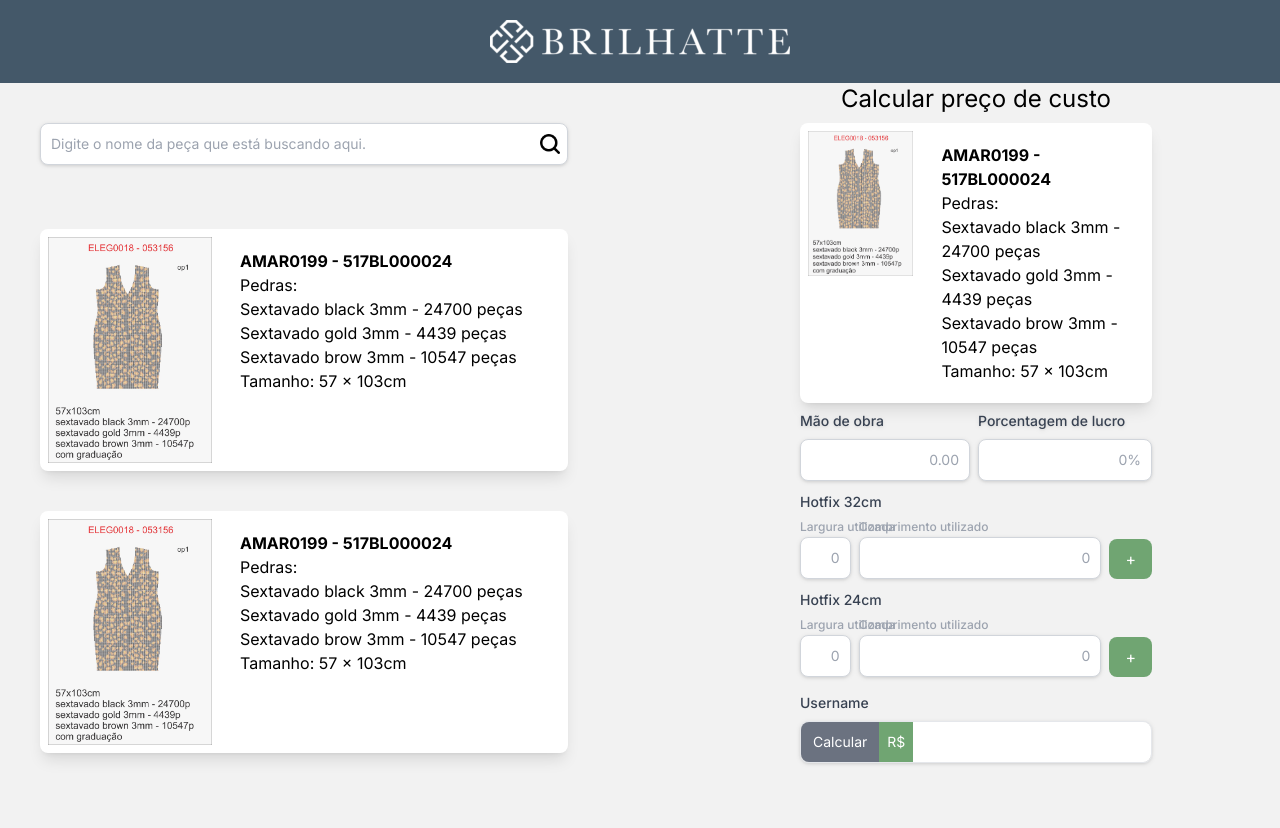
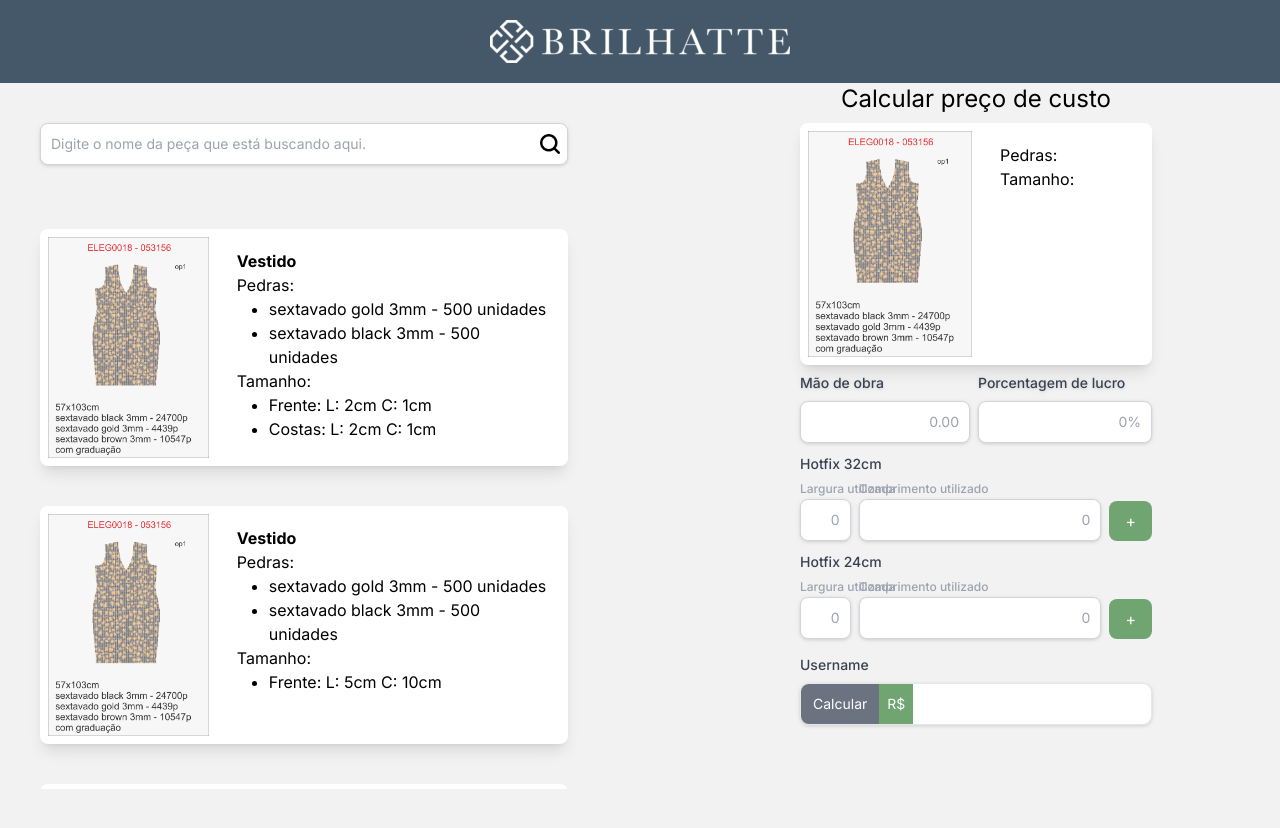
Before and after one commit to hub-2222/brilhatte-front, a Next.js app: page / in a window 1280 px wide. Shown: the top 828 px of the page. Built offline with nearby package versions, Linux system fonts and the light colour scheme.

Commit message:
Ajustes front

```diff
--- a/app/components/card/Card.jsx
+++ b/app/components/card/Card.jsx
@@ -2,24 +2,20 @@
 import Image from "next/image";
 import styles from "./card.module.css"
 import { useState } from "react";
+import { Flow_Rounded } from "next/font/google";
 
 export default function Card (props) {
 
     const [unclickable, setUnclickable] = useState(!!props.unclickable);
 
-    const active = {backgroundColor: 'rgba(68, 88, 105, 0.2)', boxShadow: 'rgba(0, 0, 0, 0.5) 0px 0px 10px 0px inset'}
-    const inactive = {}
+    function selected(id) {
+        document.querySelectorAll('.card').forEach((item) => item.classList.remove('active'));
 
-    const [selected, setSelected] = useState(0);
-
-    const handleClick = (divNum) => () => {
-        if (!unclickable) {
-            setSelected(divNum);
-        }
-    };
+        document.getElementById("card-" + id).classList.add('active');
+    }
 
     return (
-        <div style={selected == 1 ? active : inactive} onClick={handleClick(1)} className={`${styles.container}`}>
+        <div id={`card-${props.roupa?.id}`} onClick={() => selected(props.roupa?.id)} className={`card ${styles.container}`}>
             <div className="flex flex-col">
                 <Image
                     src="/img/ARTE_-_ELEG0018.jpg"
@@ -32,13 +28,25 @@ export default function Card (props) {
             </div>
 
             <div className="p-5">
-                <h1><b>AMAR0199 - 517BL000024</b></h1>
-                <ul> Pedras:
-                    <li>Sextavado black 3mm - 24700 peças</li>
-                    <li>Sextavado gold 3mm - 4439 peças</li>
-                    <li>Sextavado brow 3mm - 10547 peças</li>
+                <h1><b>{props.roupa?.nome}</b></h1>
+                <p>Pedras:</p>
+                <ul className="list-disc pl-8">
+                    {
+                        props.roupa?.pedras_vinculadas.map(pedra => (
+                            <li>{pedra.nome} - {pedra.quantidade} unidades</li>
+                        ))
+                    }
                 </ul>
-                <span>Tamanho: 57 x 103cm</span>
+                <p>Tamanho:</p>
+                <ul className="list-disc pl-8">
+                    {
+                        props.roupa?.comprimentoFrente>0? <li>Frente: L: {props.roupa?.larguraFrente}cm C: {props.roupa?.comprimentoFrente}cm </li> : ''
+                    }
+
+                    {
+                        props.roupa?.comprimentoCostas>0? <li>Costas: L: {props.roupa?.larguraCostas}cm C: {props.roupa?.comprimentoCostas}cm </li> : ''
+                    }
+                </ul>
             </div>
         </div>
     )
--- a/app/globals.css
+++ b/app/globals.css
@@ -29,3 +29,8 @@ body {
 .fds {
   height: calc(100vh - 200px);
 }
+
+.active {
+  background-color: rgba(68, 88, 105, 0.2);
+  box-shadow: rgba(0, 0, 0, 0.5) 0px 0px 10px 0px inset;
+}
--- a/app/page.tsx
+++ b/app/page.tsx
@@ -9,40 +9,101 @@ import Input from "@/app/components/input/Input";
 import Search from "@/app/components/input/InputSearch";
 
 export default function Home() {
+    const json2 = [
+        {
+            "id": 1,
+            "nome": "Vestido",
+            "comprimentoFrente": 1.0,
+            "comprimentoCostas": 1.0,
+            "larguraFrente": 2.0,
+            "larguraCostas": 2.0,
+            "pedras_vinculadas": [
+                {
+                    "id": 1,
+                    "nome": "sextavado gold 3mm",
+                    "tamanho": "3mm",
+                    "valor_unitario": 0.5,
+                    "quantidade": 500,
+                    "idRegra": 1
+                },
+                {
+                    "id": 2,
+                    "nome": "sextavado black 3mm",
+                    "tamanho": "3mm",
+                    "valor_unitario": 0.5,
+                    "quantidade": 500,
+                    "idRegra": 2
+                }
+            ]
+        },
+        {
+            "id": 2,
+            "nome": "Vestido",
+            "comprimentoFrente": 10.0,
+            "comprimentoCostas": 0.0,
+            "larguraFrente": 5.0,
+            "larguraCostas": 0.0,
+            "pedras_vinculadas": [
+                {
+                    "id": 1,
+                    "nome": "sextavado gold 3mm",
+                    "tamanho": "3mm",
+                    "valor_unitario": 0.5,
+                    "quantidade": 500,
+                    "idRegra": 1
+                },
+                {
+                    "id": 2,
+                    "nome": "sextavado black 3mm",
+                    "tamanho": "3mm",
+                    "valor_unitario": 0.5,
+                    "quantidade": 500,
+                    "idRegra": 2
+                }
+            ]
+        },
+        {
+            "id": 3,
+            "nome": "Vestido",
+            "comprimentoFrente": 0.0,
+            "comprimentoCostas": 6.6,
+            "larguraFrente": 0.0,
+            "larguraCostas": 6.5,
+            "pedras_vinculadas": [
+                {
+                    "id": 1,
+                    "nome": "sextavado gold 3mm",
+                    "tamanho": "3mm",
+                    "valor_unitario": 0.5,
+                    "quantidade": 500,
+                    "idRegra": 1
+                },
+                {
+                    "id": 2,
+                    "nome": "sextavado black 3mm",
+                    "tamanho": "3mm",
+                    "valor_unitario": 0.5,
+                    "quantidade": 500,
+                    "idRegra": 2
+                }
+            ]
+        }
+    ]
 
   return (
         <main>
             <div className="flex flex-row space-x-16 justify-center items-start">
                 <div className="pb-16 basis-1/2">
                     <Search placeholder="Digite o nome da peça que está buscando aqui."/>
-                    <div className="overflow-y-scroll fds">
-                        <div className="m-10">
-                            <Card/>
-                        </div>
-                        <div className="m-10">
-                            <Card/>
-                        </div>
-                        <div className="m-10">
-                            <Card/>
-                        </div>
-                        <div className="m-10">
-                            <Card/>
-                        </div>
-                        <div className="m-10">
-                            <Card/>
-                        </div>
-                        <div className="m-10">
-                            <Card/>
-                        </div>
-                        <div className="m-10">
-                            <Card/>
-                        </div>
-                        <div className="m-10">
-                            <Card/>
-                        </div>
-                        <div className="m-10">
-                            <Card/>
-                        </div>
+                    <div className="overflow-y-auto fds">
+                        {
+                            json2.map(roupa => (
+                                <div className="m-10">
+                                    <Card roupa={roupa}/>
+                                </div>
+                            ))
+                        }
+
                     </div>
                 </div>
                 <div className="basis-1/2">
```
